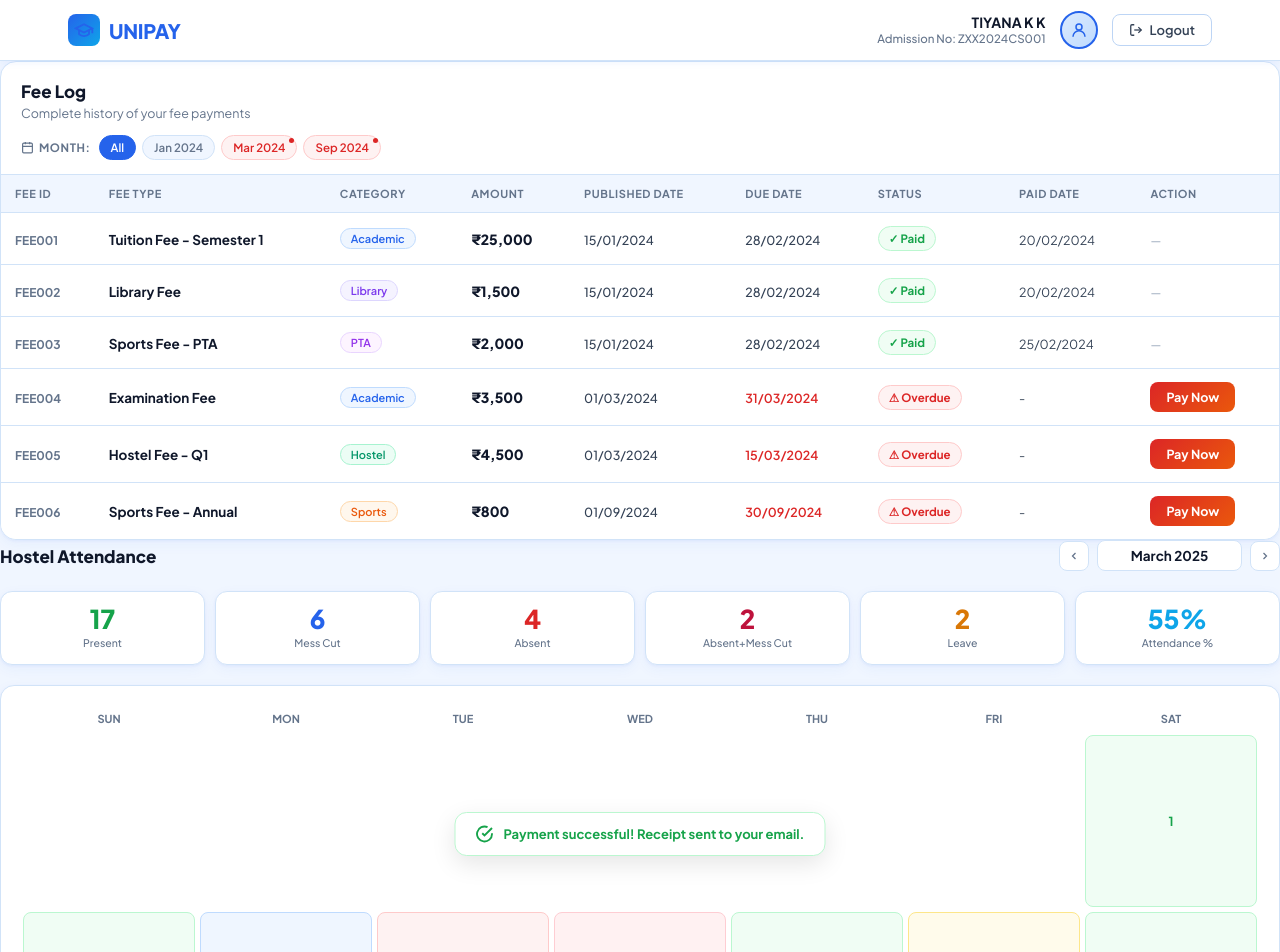
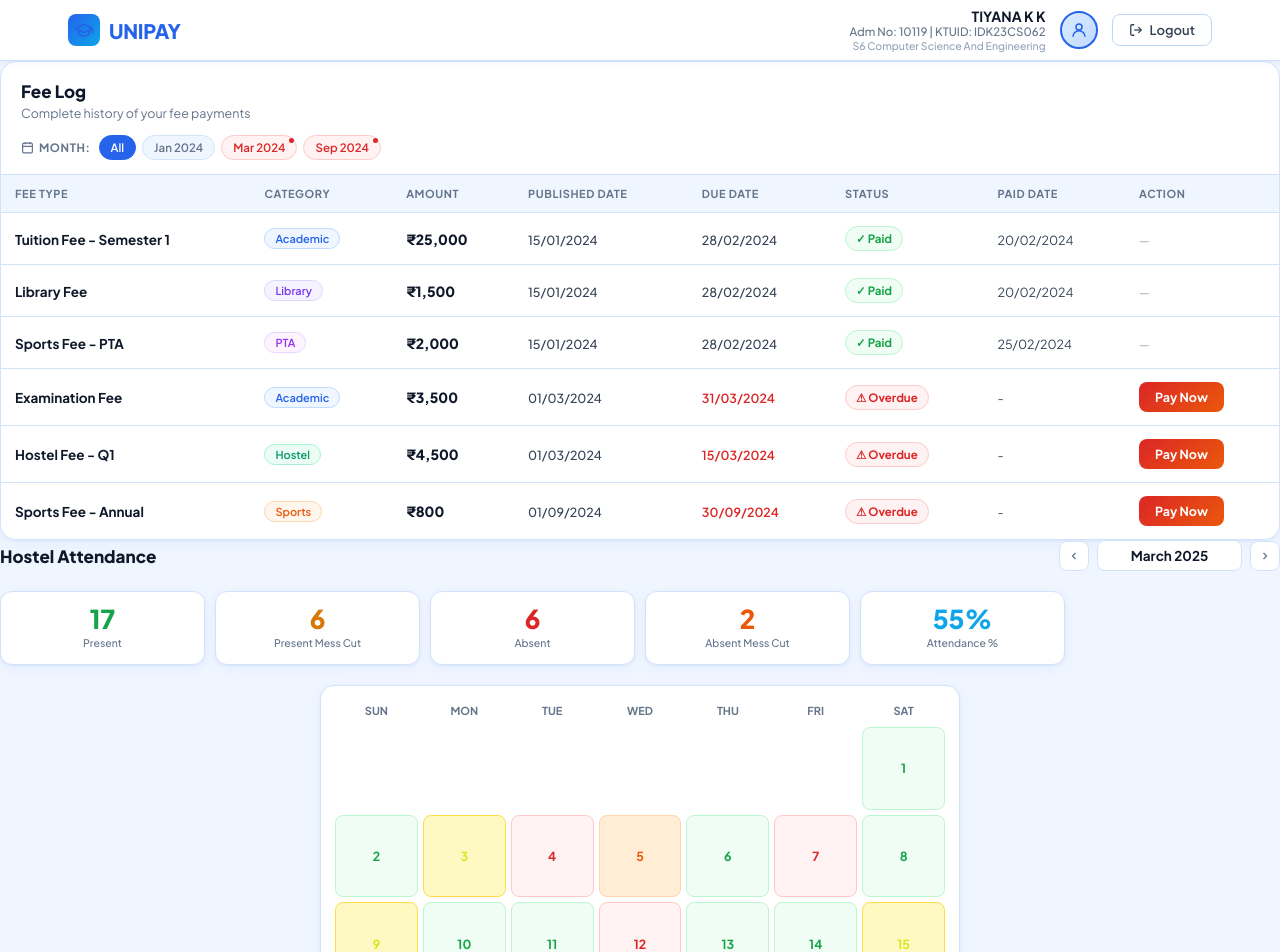
Before and after one commit to Tiyana-kk/unipay_, a React (Create React App) app: page /student/dashboard in a window 1280 px wide. Shown: the top 952 px of the page. Built offline with nearby package versions, Linux system fonts and the light colour scheme.

Commit message:
student page modified

```diff
--- a/src/components/common/Navbar.jsx
+++ b/src/components/common/Navbar.jsx
@@ -3,7 +3,7 @@ import { C } from "../../utils/constants";
 import { useWindowWidth } from "../../hooks/useWindowWidth";
 import { GradCap, UserIcon, LogoutIcon } from "../icons";
 
-export function Navbar({ onAvatarClick }) {
+export function Navbar({ onAvatarClick, onLogout }) {
   const w = useWindowWidth();
   const isMobile = w < 640;
   const [hoverAvatar, setHoverAvatar] = useState(false);
@@ -24,7 +24,8 @@ export function Navbar({ onAvatarClick }) {
           {!isMobile && (
             <div style={{ textAlign:"right" }}>
               <div style={{ fontSize:14, fontWeight:700, color:C.text, lineHeight:1.2 }}>TIYANA K K</div>
-              <div style={{ fontSize:11.5, color:C.muted, fontWeight:500 }}>Admission No: ZXX2024CS001</div>
+              <div style={{ fontSize:11.5, color:C.muted, fontWeight:500 }}>Adm No: 10119 | KTUID: IDK23CS062</div>
+              <div style={{ fontSize:10.5, color:C.muted2, fontWeight:500 }}>S6 Computer Science And Engineering</div>
             </div>
           )}
           {/* Avatar */}
@@ -35,12 +36,16 @@ export function Navbar({ onAvatarClick }) {
             <UserIcon />
           </div>
           {/* Logout — icon only on mobile */}
-          <button
-            onMouseEnter={() => setHoverLogout(true)} onMouseLeave={() => setHoverLogout(false)}
-            style={{ display:"flex", alignItems:"center", gap:7, padding:isMobile?"7px 10px":"7px 16px", borderRadius:8, background:hoverLogout?C.accentLight:C.white, border:`1.5px solid ${hoverLogout?C.accent:C.border2}`, color:hoverLogout?C.accent:C.text2, fontWeight:600, fontSize:13, cursor:"pointer", fontFamily:"inherit", transition:"all .2s" }}>
-            <LogoutIcon />
-            {!isMobile && "Logout"}
-          </button>
+
+<button
+  onClick={onLogout}
+  onMouseEnter={() => setHoverLogout(true)}
+  onMouseLeave={() => setHoverLogout(false)}
+  style={{ display:"flex", alignItems:"center", gap:7, padding:isMobile?"7px 10px":"7px 16px", borderRadius:8, background:hoverLogout?C.accentLight:C.white, border:`1.5px solid ${hoverLogout?C.accent:C.border2}`, color:hoverLogout?C.accent:C.text2, fontWeight:600, fontSize:13, cursor:"pointer", fontFamily:"inherit", transition:"all .2s" }}
+>
+  <LogoutIcon />
+  {!isMobile && "Logout"}
+</button>
         </div>
       </div>
     </nav>
--- a/src/components/common/PaymentModal.jsx
+++ b/src/components/common/PaymentModal.jsx
@@ -6,15 +6,33 @@ import { XIcon } from "../icons";
 export function PaymentModal({ modalData, onClose, onConfirm }) {
   const [method, setMethod] = useState(0);
   const [hovConfirm, setHovConfirm] = useState(false);
+  const [receipt, setReceipt] = useState({ mode: "", amount: "", cat: "", date: "", receiptNo: "", file: null });
+
   const w = useWindowWidth();
   if (!modalData) return null;
+
   const methods = [
     { icon:"📱", label:"UPI / QR" }, { icon:"🏦", label:"Net Banking" },
     { icon:"💳", label:"Debit / Credit" }, { icon:"👛", label:"Wallet" },
+    { icon:"📄", label:"Upload Receipt" }
   ];
+
+  const handleConfirm = () => {
+    if (methods[method].label === "Upload Receipt") {
+      onConfirm(receipt);
+    } else {
+      onConfirm(null);
+    }
+  };
+
+  const inpStyle = {
+    width: "100%", padding: "10px 12px", borderRadius: 8, border: `1.5px solid ${C.border}`,
+    background: C.bg, fontSize: 13, color: C.text, fontFamily: "inherit", boxSizing: "border-box"
+  };
+
   return (
     <div style={{ position:"fixed", inset:0, background:"rgba(15,23,42,.45)", backdropFilter:"blur(3px)", zIndex:300, display:"flex", alignItems:"center", justifyContent:"center", padding:16 }}>
-      <div style={{ background:C.white, border:`1.5px solid ${C.border}`, borderRadius:20, padding:w<480?22:30, width:"100%", maxWidth:420, boxShadow:"0 20px 60px rgba(37,99,235,.18)", position:"relative", animation:"fadeUp .28s ease" }}>
+      <div style={{ background:C.white, border:`1.5px solid ${C.border}`, borderRadius:20, padding:w<480?22:30, width:"100%", maxWidth:420, maxHeight:"90vh", overflowY:"auto", boxShadow:"0 20px 60px rgba(37,99,235,.18)", position:"relative", animation:"fadeUp .28s ease" }}>
         <button onClick={onClose} style={{ position:"absolute", top:14, right:14, width:30, height:30, borderRadius:8, background:C.bg, border:`1.5px solid ${C.border}`, display:"flex", alignItems:"center", justifyContent:"center", cursor:"pointer", color:C.muted }}>
           <XIcon />
         </button>
@@ -28,16 +46,29 @@ export function PaymentModal({ modalData, onClose, onConfirm }) {
         <div style={{ display:"grid", gridTemplateColumns:"1fr 1fr", gap:8, marginBottom:16 }}>
           {methods.map((m,i) => (
             <div key={m.label} onClick={() => setMethod(i)}
-              style={{ background:method===i?C.accentLight:C.bg, border:`2px solid ${method===i?C.accent:C.border}`, borderRadius:10, padding:"10px 8px", textAlign:"center", cursor:"pointer", fontSize:12.5, fontWeight:600, color:method===i?C.accent:C.text2, transition:"all .18s" }}>
-              <div style={{ fontSize:18, marginBottom:4 }}>{m.icon}</div>{m.label}
+              style={{ background:method===i?C.accentLight:C.bg, border:`2px solid ${method===i?C.accent:C.border}`, borderRadius:10, padding:"6px 8px", textAlign:"center", cursor:"pointer", fontSize:12.5, fontWeight:600, color:method===i?C.accent:C.text2, transition:"all .18s", display:"flex", flexDirection:"column", alignItems:"center", justifyContent:"center" }}>
+              <div style={{ fontSize:18, marginBottom:2 }}>{m.icon}</div>{m.label}
             </div>
           ))}
         </div>
+
+        {methods[method].label === "Upload Receipt" && (
+          <div style={{ display:"flex", flexDirection:"column", gap:10, marginBottom:16 }}>
+            <div style={{ fontSize:11, color:C.muted, fontWeight:700, textTransform:"uppercase", letterSpacing:".6px" }}>Receipt Details</div>
+            <input placeholder="Payment Mode (e.g. NEFT/RTGS)" style={inpStyle} onChange={e=>setReceipt({...receipt, mode:e.target.value})} />
+            <input placeholder="Amount Paid" style={inpStyle} onChange={e=>setReceipt({...receipt, amount:e.target.value})} />
+            <input placeholder="Fee Category" style={inpStyle} onChange={e=>setReceipt({...receipt, cat:e.target.value})} />
+            <input type="date" style={inpStyle} onChange={e=>setReceipt({...receipt, date:e.target.value})} />
+            <input placeholder="Receipt No." style={inpStyle} onChange={e=>setReceipt({...receipt, receiptNo:e.target.value})} />
+            <input type="file" style={{...inpStyle, padding:"8px", background:"#fff"}} onChange={e=>setReceipt({...receipt, file:e.target.files[0]})} />
+          </div>
+        )}
+
         <button
           onMouseEnter={() => setHovConfirm(true)} onMouseLeave={() => setHovConfirm(false)}
-          onClick={onConfirm}
+          onClick={handleConfirm}
           style={{ width:"100%", padding:12, borderRadius:11, border:"none", background:`linear-gradient(135deg,${C.accent},${C.accent2})`, color:"#fff", fontSize:14, fontWeight:800, cursor:"pointer", fontFamily:"inherit", transform:hovConfirm?"translateY(-1px)":"none", boxShadow:hovConfirm?`0 6px 20px rgba(37,99,235,.38)`:`0 4px 14px rgba(37,99,235,.28)`, transition:"all .2s" }}>
-          Confirm Payment →
+          {methods[method].label === "Upload Receipt" ? "Submit Receipt →" : "Confirm Payment →"}
         </button>
       </div>
     </div>
--- a/src/components/common/ProfileDrawer.jsx
+++ b/src/components/common/ProfileDrawer.jsx
@@ -7,13 +7,14 @@ export function ProfileDrawer({ open, onClose }) {
   const w = useWindowWidth();
   const drawerW = w < 480 ? "100vw" : "360px";
   const details = [
-    ["Department","Computer Science"],["Course","B.Tech CSE"],
-    ["Semester","4th Semester"],["Batch","2022 – 2026"],
+    ["KTU ID", "IDK23CS062"], ["Department","Computer Science And Engineering"],
+    ["Course","B.Tech"], ["Semester","6th Semester"],
+    ["Batch","2023 – 2027"]
   ];
   const fullDetails = [
-    ["Email","tiyana.kk@unipay.edu"],
-    ["Hostel","Block B – Room 204"],
-    ["Phone","+91 98765 43210"],
+    ["Email","kktiyana@gmail.com"],
+    ["Hostel","NILA LH "],
+    ["Phone","+91 9037089826"],
   ];
   return (
     <>
@@ -27,7 +28,7 @@ export function ProfileDrawer({ open, onClose }) {
         </div>
         <div style={{ width:64, height:64, borderRadius:14, background:`linear-gradient(135deg,${C.accent},${C.accent2})`, display:"flex", alignItems:"center", justifyContent:"center", fontSize:22, fontWeight:800, color:"#fff", margin:"0 auto", boxShadow:"0 6px 18px rgba(37,99,235,.25)" }}>TK</div>
         <div style={{ textAlign:"center", fontSize:17, fontWeight:800 }}>TIYANA K K</div>
-        <div style={{ textAlign:"center", fontSize:12, color:C.muted, fontWeight:500 }}>Admission No: ZXX2024CS001</div>
+        <div style={{ textAlign:"center", fontSize:12, color:C.muted, fontWeight:500 }}>Admission No: 10119</div>
         <div style={{ display:"grid", gridTemplateColumns:"1fr 1fr", gap:9 }}>
           {details.map(([l,v]) => (
             <div key={l} style={{ background:C.bg, border:`1.5px solid ${C.border}`, borderRadius:10, padding:"11px 13px" }}>
--- a/src/components/common/Toast.jsx
+++ b/src/components/common/Toast.jsx
@@ -1,13 +1,16 @@
-import React from "react";
+import React, { useEffect } from "react";
 import { C } from "../../utils/constants";
 
-export function Toast({ show }) {
+export function Toast({ show, setShow, message = "Payment successful!" }) {
+  useEffect(() => {
+    if (show) {
+      const t = setTimeout(() => setShow(false), 3000);
+      return () => clearTimeout(t);
+    }
+  }, [show, setShow]);
   return (
-    <div style={{ position:"fixed", bottom:24, left:"50%", transform:`translateX(-50%) translateY(${show?0:80}px)`, background:C.white, border:`1.5px solid ${C.greenBorder}`, borderRadius:12, padding:"12px 20px", zIndex:400, transition:"transform .4s cubic-bezier(.4,0,.2,1)", display:"flex", alignItems:"center", gap:10, boxShadow:"0 8px 24px rgba(0,0,0,.1)", whiteSpace:"nowrap", maxWidth:"90vw" }}>
-      <svg width="18" height="18" fill="none" stroke={C.green} strokeWidth="2.5" viewBox="0 0 24 24">
-        <path d="M22 11.08V12a10 10 0 1 1-5.93-9.14"/><polyline points="22 4 12 14.01 9 11.01"/>
-      </svg>
-      <span style={{ fontSize:13, fontWeight:700, color:C.green }}>Payment successful! Receipt sent to your email.</span>
+    <div style={{ position:"fixed", bottom:30, left:"50%", transform:`translate(-50%, ${show?0:20}px)`, opacity:show?1:0, pointerEvents:show?"all":"none", background:C.text, color:"#fff", padding:"12px 20px", borderRadius:12, fontSize:13.5, fontWeight:600, display:"flex", alignItems:"center", gap:8, boxShadow:"0 10px 30px rgba(0,0,0,.15)", transition:"all .3s cubic-bezier(.4,0,.2,1)", zIndex:400 }}>
+      {message}
     </div>
   );
 }
--- a/src/components/fees/FeeSection.jsx
+++ b/src/components/fees/FeeSection.jsx
@@ -9,6 +9,7 @@ function StatusBadge({ status }) {
     paid:    { bg:C.greenBg, color:C.green, border:C.greenBorder, label:"✓ Paid" },
     notpaid: { bg:C.goldBg,  color:C.gold,  border:C.goldBorder,  label:"⏱ Pending" },
     overdue: { bg:C.redBg,   color:C.red,   border:C.redBorder,   label:"⚠ Overdue" },
+    pending_verification: { bg:C.orange + "20", color:C.orange, border:C.orange + "40", label:"⏳ Verifying" }
   }[status] || { bg:C.goldBg, color:C.gold, border:C.goldBorder, label:"—" };
   return (
     <span style={{ display:"inline-flex", alignItems:"center", gap:5, padding:"4px 10px", borderRadius:20, background:cfg.bg, color:cfg.color, border:`1px solid ${cfg.border}`, fontSize:11.5, fontWeight:700, whiteSpace:"nowrap" }}>
@@ -43,7 +44,7 @@ function FeeTableDesktop({ rows, onPayNow }) {
       <table style={{ width:"100%", borderCollapse:"collapse", minWidth:750 }}>
         <thead>
           <tr style={{ borderBottom:`1.5px solid ${C.border}` }}>
-            {["Fee ID","Fee Type","Category","Amount","Published Date","Due Date","Status","Paid Date","Action"].map(h => (
+            {["Fee Type","Category","Amount","Published Date","Due Date","Status","Paid Date","Action"].map(h => (
               <th key={h} style={th}>{h}</th>
             ))}
           </tr>
@@ -65,7 +66,6 @@ function FeeRowDesktop({ f, isLast, onPayNow }) {
   const td = { padding:"13px 14px", verticalAlign:"middle", borderBottom:isLast?"none":`1px solid ${C.border}` };
   return (
     <tr onMouseEnter={() => setHov(true)} onMouseLeave={() => setHov(false)} style={{ background:hov?C.bg:C.white, transition:"background .15s" }}>
-      <td style={td}><span style={{ fontSize:12, fontWeight:700, color:C.muted }}>{f.id}</span></td>
       <td style={td}><span style={{ fontWeight:700, fontSize:13.5, color:C.text }}>{f.type}</span></td>
       <td style={td}><CatPill cat={f.cat} /></td>
       <td style={td}><span style={{ fontSize:14, fontWeight:800, color:C.text }}>{fmtCurrency(f.amt)}</span></td>
@@ -86,7 +86,6 @@ function FeeCardMobile({ f, onPayNow }) {
     <div style={{ background:C.white, border:`1.5px solid ${C.border}`, borderRadius:12, padding:16, display:"flex", flexDirection:"column", gap:10 }}>
       <div style={{ display:"flex", alignItems:"flex-start", justifyContent:"space-between", gap:8 }}>
         <div>
-          <div style={{ fontSize:11, fontWeight:700, color:C.muted, marginBottom:3 }}>{f.id}</div>
           <div style={{ fontSize:14, fontWeight:700, color:C.text }}>{f.type}</div>
         </div>
         <StatusBadge status={st} />
--- a/src/components/hostel/HostelSection.jsx
+++ b/src/components/hostel/HostelSection.jsx
@@ -31,7 +31,6 @@ export function HostelSection() {
     messcut: vals.filter(v => v === "messcut").length,
     absent:  vals.filter(v => v === "absent").length,
     "absent-messcut": vals.filter(v => v === "absent-messcut").length,
-    leave:   vals.filter(v => v === "leave").length,
   };
   const pct = Math.round(counts.present / days * 100);
 
@@ -39,11 +38,10 @@ export function HostelSection() {
 
   const attStats = [
     { label:"Present",        val:counts.present,          color:C.green },
-    { label:"Mess Cut",       val:counts.messcut,           color:C.accent },
-    { label:"Absent",         val:counts.absent,            color:C.red },
-    { label:"Absent+Mess Cut",val:counts["absent-messcut"], color:"#be123c" },
-    { label:"Leave",          val:counts.leave,             color:C.gold },
-    { label:"Attendance %",   val:`${pct}%`,                color:C.accent2 },
+    { label:"Present Mess Cut",val:counts.messcut,         color:C.gold },
+    { label:"Absent",         val:counts.absent,           color:C.red },
+    { label:"Absent Mess Cut",val:counts["absent-messcut"], color:C.orange },
+    { label:"Attendance %",   val:`${pct}%`,               color:C.accent2 },
   ];
 
   return (
@@ -68,7 +66,7 @@ export function HostelSection() {
         ))}
       </div>
 
-      <div style={{ background:C.white, border:`1.5px solid ${C.border}`, borderRadius:14, padding:isMobile?16:22, boxShadow:shadow }}>
+      <div style={{ background:C.white, border:`1.5px solid ${C.border}`, borderRadius:14, padding:isMobile?10:14, boxShadow:shadow, margin:"0 auto", width:isMobile?"100%":"50%" }}>
         <div style={{ display:"grid", gridTemplateColumns:"repeat(7,1fr)", gap:isMobile?3:5, marginBottom:6 }}>
           {["Sun","Mon","Tue","Wed","Thu","Fri","Sat"].map(d => (
             <div key={d} style={{ textAlign:"center", fontSize:isMobile?10:11, fontWeight:700, color:C.muted, padding:4, textTransform:"uppercase" }}>{d}</div>
--- a/src/roles/student/StudentDashboard.jsx
+++ b/src/roles/student/StudentDashboard.jsx
@@ -12,31 +12,60 @@ import { HostelSection } from "../../components/hostel/HostelSection";
 
 export default function StudentDashboard() {
   const [drawerOpen, setDrawerOpen] = useState(false);
-  const [activeTab, setActiveTab] = useState("fees");
+ // const [activeTab, setActiveTab] = useState("fees");
   const [fees, setFees] = useState(INITIAL_FEES);
   const [modalData, setModalData] = useState(null);
   const [toast, setToast] = useState(false);
+  const [toastMsg, setToastMsg] = useState("");
 
-  const width = useWindowWidth();
+ // const width = useWindowWidth();
+
+  const handlePayNow = (id) => {
+    const fee = fees.find(f => f.id === id);
+    if (!fee) return;
+    setModalData({
+      id: fee.id,
+      title: fee.type,
+      sub: `To ${fee.cat}`,
+      amount: `₹${fee.amt.toLocaleString("en-IN")}`,
+      cat: fee.cat
+    });
+  };
+
+  const handleConfirmPayment = (receiptData) => {
+    setFees(prev => prev.map(f => {
+      if(f.id === modalData.id) {
+        return {
+          ...f,
+          status: receiptData ? "pending_verification" : "paid",
+          paidDate: "Just Now"
+        };
+      }
+      return f;
+    }));
+    setModalData(null);
+    setToastMsg(receiptData ? "Receipt uploaded successfully. Waiting for verification by authority." : "Payment successful.");
+    setToast(true);
+  };
 
   return (
     <>
-      <Navbar />
+      <Navbar onAvatarClick={() => setDrawerOpen(true)} />
       <FeeSection
         fees={fees}
-        setFees={setFees}
-        setModalData={setModalData}
+        onPayNow={handlePayNow}
       />
       <HostelSection />
       <ProfileDrawer
         open={drawerOpen}
-        setOpen={setDrawerOpen}
+        onClose={() => setDrawerOpen(false)}
       />
       <PaymentModal
         modalData={modalData}
-        setModalData={setModalData}
+        onClose={() => setModalData(null)}
+        onConfirm={handleConfirmPayment}
       />
-      <Toast show={toast} setShow={setToast} />
+      <Toast show={toast} setShow={setToast} message={toastMsg} />
     </>
   );
 }
--- a/src/utils/constants.js
+++ b/src/utils/constants.js
@@ -15,16 +15,15 @@ export const shadowMd = `0 4px 16px rgba(37,99,235,.13), 0 1px 4px rgba(0,0,0,.0
 
 export const HOSTEL_SEQ = [
   "present", "present", "messcut", "absent", "absent-messcut",
-  "present", "leave",   "present", "messcut","present",
+  "present", "absent",   "present", "messcut","present",
   "present", "absent",  "present", "present","messcut",
 ];
 
 export const HOSTEL_STATUS_CFG = {
   present:        { label: "Present",        bg: "#f0fdf4", color: "#16a34a", border: "#bbf7d0", dot: "#16a34a" },
-  messcut:        { label: "Mess Cut",        bg: "#eff6ff", color: "#2563eb", border: "#bfdbfe", dot: "#2563eb" },
   absent:         { label: "Absent",          bg: "#fef2f2", color: "#dc2626", border: "#fecaca", dot: "#dc2626" },
-  "absent-messcut":{ label: "Absent+Mess Cut",bg: "#fff1f2", color: "#be123c", border: "#fecdd3", dot: "#be123c" },
-  leave:          { label: "Leave",           bg: "#fffbeb", color: "#d97706", border: "#fde68a", dot: "#d97706" },
+  messcut:        { label: "Present Mess Cut", bg: "#fef9c3", color: "#dbe51f", border: "#fde047", dot: "#ca8a04" },
+  "absent-messcut":{ label: "Absent Mess Cut", bg: "#ffedd5", color: "#ea580c", border: "#fed7aa", dot: "#ea580c" },
 };
 
 export const INITIAL_FEES = [
```
Also changed, not shown: src/components/std_Navbar.jsx (+5 -2 lines).
